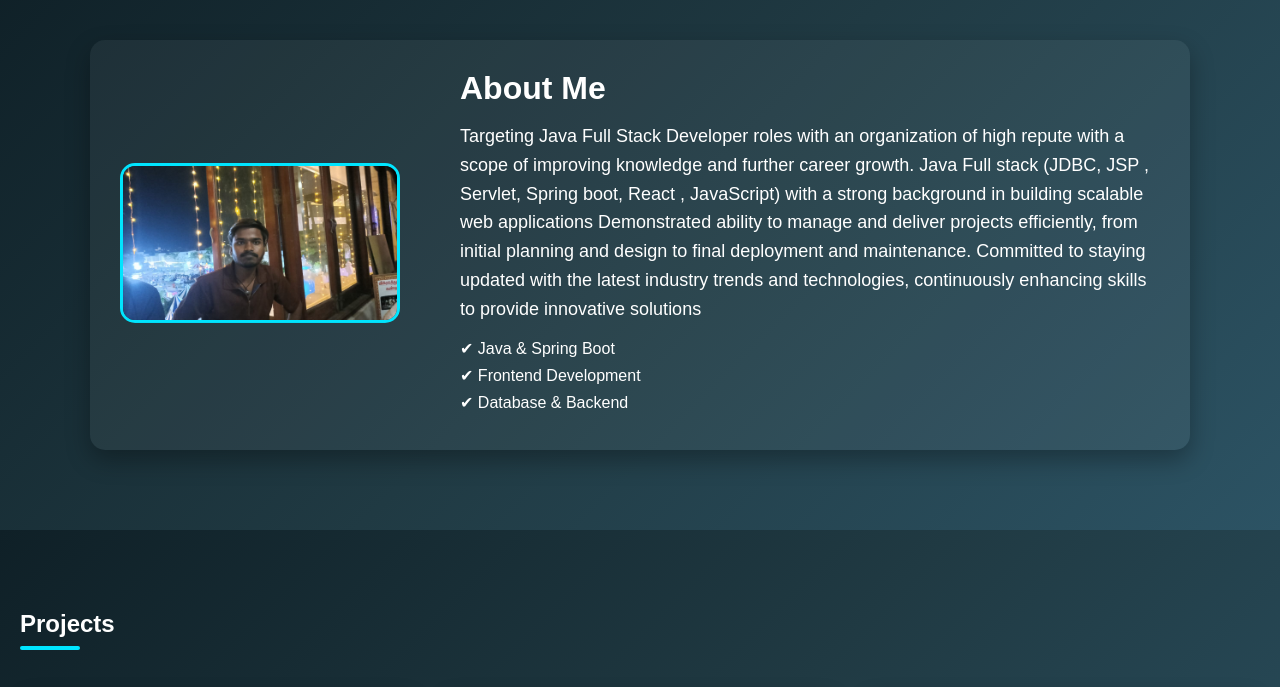
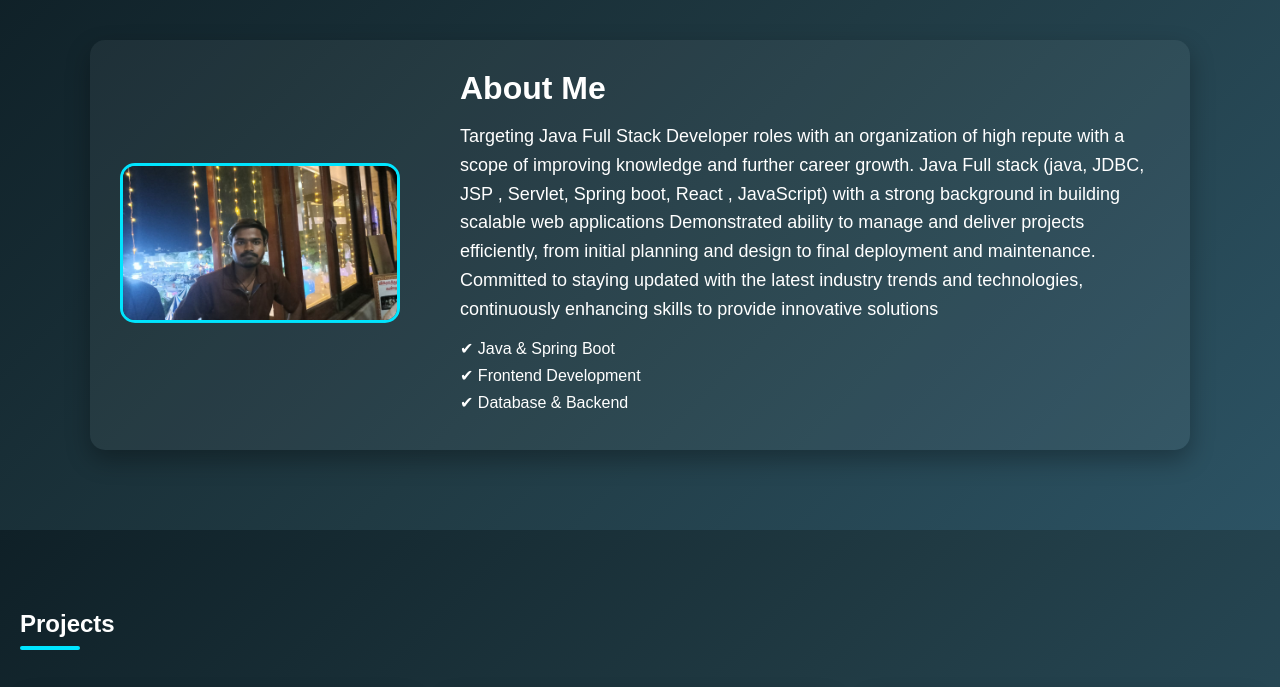
Before and after one commit to Rauukr/raushan-portfolio, a plain HTML site: page index.html in a window 1280 px wide. Shown: the part 840-1527 px from the top of the page. Drawn offline with Linux system fonts and the light colour scheme.

Commit message:
first commit

```diff
--- a/index.html
+++ b/index.html
@@ -56,7 +56,7 @@
             <p>
                 Targeting Java Full Stack Developer roles with an organization of high repute with a scope of improving knowledge
 and further career growth.
- Java Full stack (JDBC, JSP , Servlet, Spring boot, React , JavaScript) with a strong background in building scalable web
+ Java Full stack (java, JDBC, JSP , Servlet, Spring boot, React , JavaScript) with a strong background in building scalable web
 applications
 Demonstrated ability to manage and deliver projects efficiently, from initial planning and design to final deployment
 and maintenance.
```
